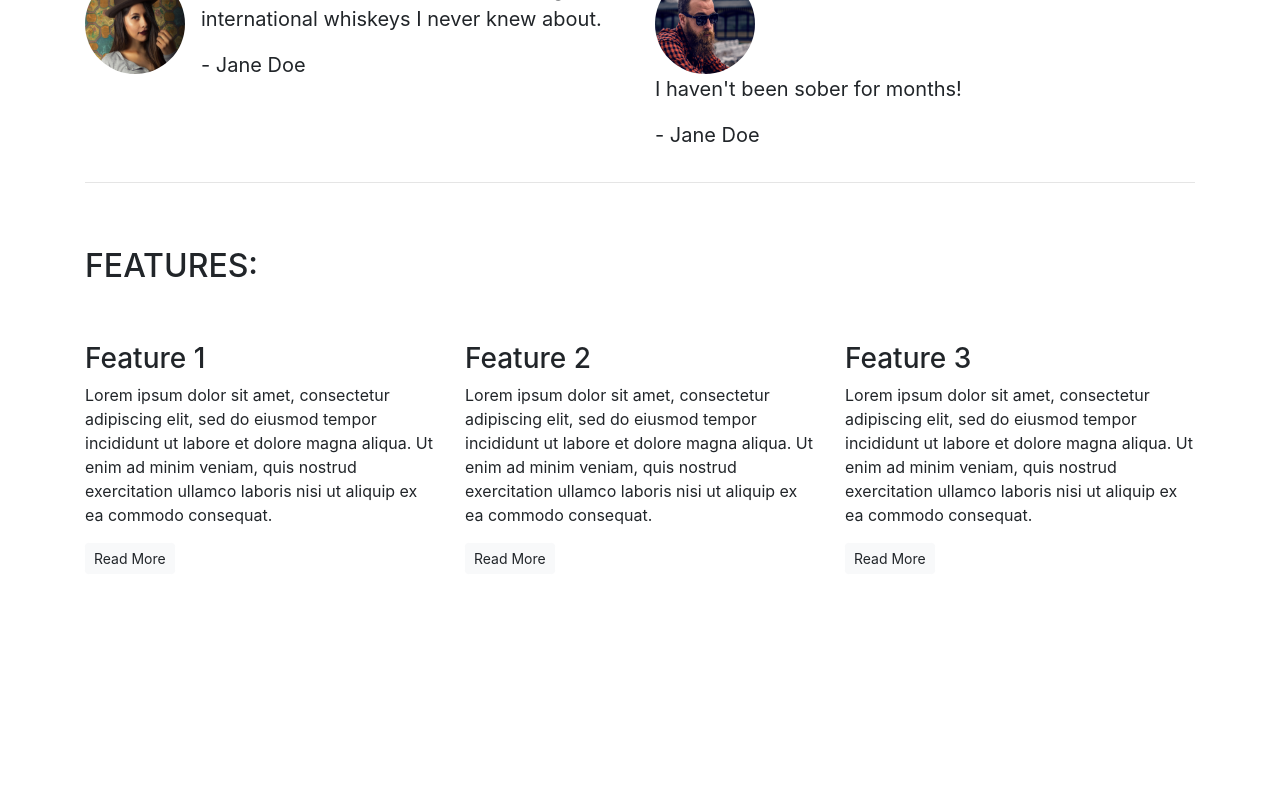
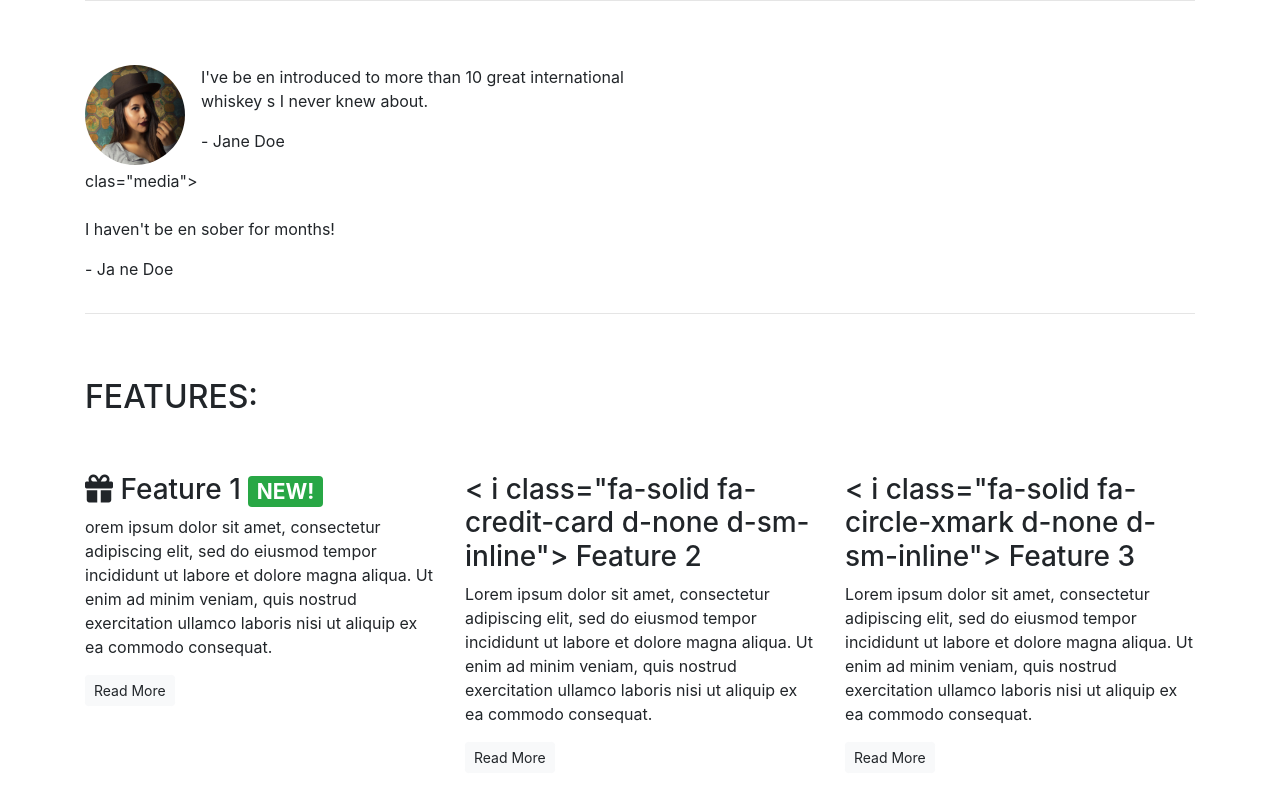
Before and after one commit to HEWERS89/whisky-task, a plain HTML site: page index.html in a window 1280 px wide. Shown: the part 639-1428 px from the top of the page. Before the commit the page ends 1229 px from the top, so only its background shows below. Drawn offline with nearby package versions, Linux system fonts and the light colour scheme.

Commit message:
feat: icons added to html

```diff
--- a/index.html
+++ b/index.html
@@ -7,6 +7,7 @@
     <title>Whiskey Drop | Taste a new whiskey every month</title>
     <meta name="viewport" content="width=device-width,intial scale=" 1.0>
     <link rel="stylesheet" href="https://maxcdn.bootstrapcdn.com/bootstrap/4.1.3/css/bootstrap.min.css">
+    <script src="https://kit.fontawesome.com/99cb06e1b2.js" crossorigin="anonymous"></script>
 </head>
 
 <body>
@@ -22,6 +23,15 @@
             <a href="/login"> Sign In/ Sign Up</a>
     </nav>
     <article class="container mt-3">
+        <div class="row d-none d-sm-block">
+            <div class="col-12">
+                <div class="alert alert-warning">
+                    <strong>Sale Now On!</strong>
+
+            </div>
+            </div>
+        </div>
+
         <!-- Callout -->
             <div class="row">
             <div class="col-12">
@@ -31,14 +41,14 @@
                         <s class="d-none d-sm-inline">£19.99</s>
                         <span class="d-inline d-sm-none"><br></span>
                          <strong><mark>First one is free!</mark></strong></p>
-                    <p><button class="btn btn-success btn-lg">Sign Up!</button></p>
+                   <p><button class="btn btn-success btn-lg">
+                    Sign Up!</button></p>
                     <p class="text-muted"><small> You must be over 19 to sign up to our service. Please drink
                             responsibly</small></p>
                 </section>
             </div>
         </div>
 
-        <!-- /.callout -->
         <hr>
 
         <!-- Quotes -->
@@ -46,34 +56,43 @@
             <div class="row">
                 <div class="col-12 my-5">
                     <h2 class="text-uppercase">Quotes:</h2>
+                    <hr>
                 </div>
             </div>
             <div class="row">
                 <div class="col-12 col-md-6">
                     <div class="media">
-                        <img src="images/girl-image.png" class="rounded-circle mr-3" height="100" width="100">
+                        <div class="d-none d-sm-block">
+                           <img src="images/girl-image.png" class="rounded-circle mr-3" height ="100" width="100">
+                            </div>
                              <div class="media-body">
-                    <blockquote class="blockquote">
-                        <p>I've been introduced to more than 10 great international whiskeys I never knew about.</p>
+                       <blockquotss="blockquote">
+                         <p>I've be en introduced to more than 10 great international whiskey       s I never knew about.</p>
                         <p>- Jane Doe</p>
-                    </blockquote>
+
+                                </blo        ckquote>
                 </div>
                       </div>
             </div>
 
-            <div class="col-12 col-md-6">
-                <img src="images/guy-image.png" class="rounded-circle mr-3" height="100" width="100">
+            <d      iv class="col-12 col-    md-6">
+
+  clas="media">
+                <div class="d-n    one d-sm-block">
+                <im g src="images/gu       y-image.png" class="rounded-circ           le mr-3" height= "100" width="100">
+                </div>
                 <div class="media-body">
-                <blockquote class="blockquote">
-                    <p>I haven't been sober for months!</p>
-                    <p>- Jane Doe</p>
+                        <blockquote class="blockqu        ote">
+                     <p>I haven't be           en sober for months!</p>
+                           <p>- Ja     ne Doe</p>
                 </blockquote>
+                   </div>
                 </div>
                         </div>
             </div>
          </section>
 
-        <!-- /.quotes -->
+           <!-- /.quotes     -->
         <hr>
 
         <!-- Features -->
@@ -86,8 +105,9 @@
             <div class="row">
                 <div class="col-12 col-md-6 col-lg-4">
                     <div class="feature">
-                        <h3>Feature 1</h3>
-                        <p>Lorem ipsum dolor sit amet, consectetur adipiscing elit, sed do eiusmod tempor incididunt ut
+                        <h3><i class="fa-solid fa-gift d-none d-sm-inline"></i> Feature 1 <span class= "badge badge-success">NEW!</span></h3>
+
+                                   <p>orem ipsum dolor sit amet, consectetur adipiscing elit, sed do eiusmod tempor incididunt ut
                             labore
                             et dolore magna aliqua. Ut enim ad minim veniam, quis nostrud exercitation ullamco laboris
                             nisi ut
@@ -97,7 +117,7 @@
                 </div>
                 <div class="col-12 col-md-6 col-lg-4">
                 <div class="feature">
-                        <h3>Feature 2</h3>
+                        <h3><    i class="fa-solid fa-credit-card d-none d-sm-inline"></i> Feature 2</h3>
                         <p>Lorem ipsum dolor sit amet, consectetur adipiscing elit, sed do eiusmod tempor incididunt ut
                             labore
                             et dolore magna aliqua. Ut enim ad minim veniam, quis nostrud exercitation ullamco laboris
@@ -108,7 +128,7 @@
                 </div>
             <div class="col-12 d-md-none d-lg-block col-lg-4">
                     <div class="feature">
-                        <h3>Feature 3</h3>
+                        <h3><    i class="fa-solid fa-circle-xmark d-none d-sm-inline"></i> Feature 3</h3>
                         <p>Lorem ipsum dolor sit amet, consectetur adipiscing elit, sed do eiusmod tempor incididunt ut
                             labore
                             et dolore magna aliqua. Ut enim ad minim veniam, quis nostrud exercitation ullamco laboris
```
Lines whose indentation alone changed are shown as unchanged.
